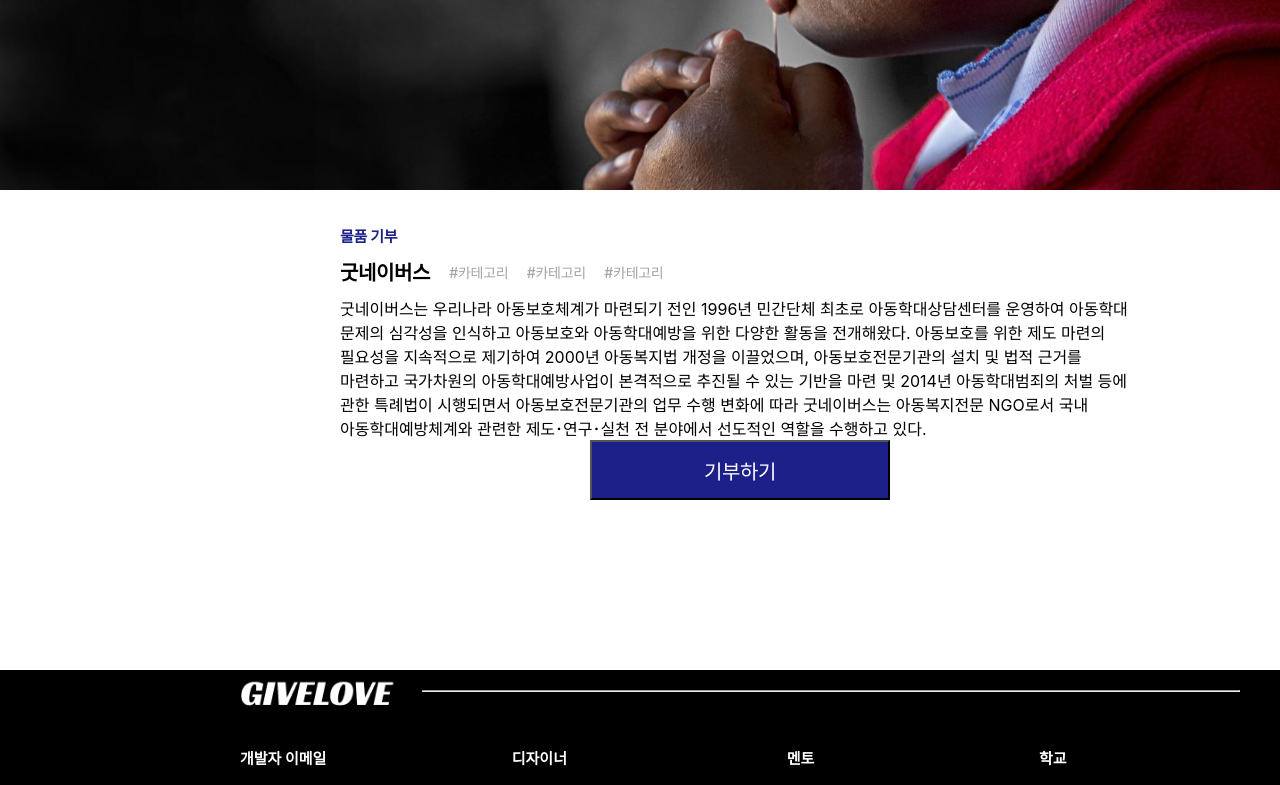
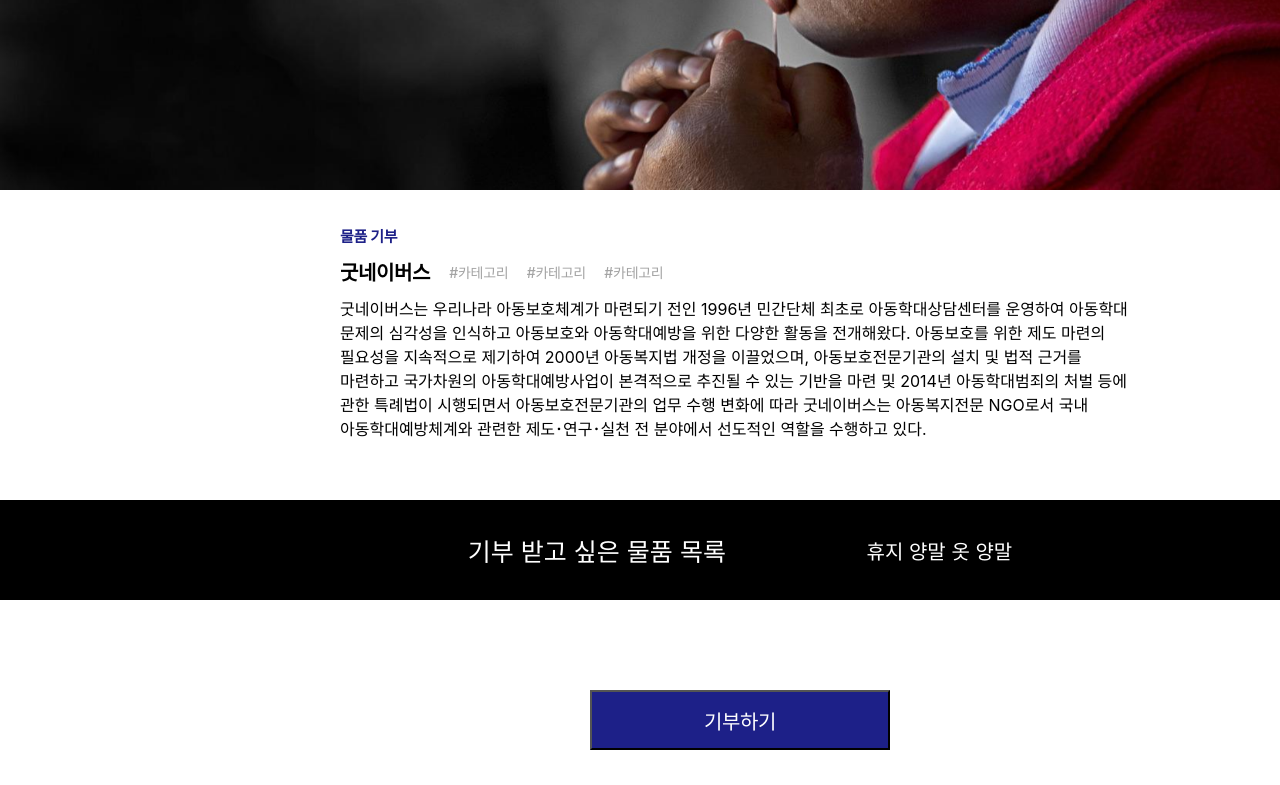
Before and after one commit to Hwanginyoung/Naresha2-GiveLove_project, a React (Create React App) app in the folder givelove/: page /Articledetail in a window 1280 px wide. Shown: the part 380-1165 px from the top of the page. Built offline with nearby package versions, Linux system fonts and the light colour scheme.

Commit message:
Articledetail

```diff
--- a/givelove/src/containers/ArticleDetail.css
+++ b/givelove/src/containers/ArticleDetail.css
@@ -50,6 +50,33 @@
     word-break: keep-all;
 }
 
+.ArticleDetail .donated_items {
+    margin: 60px 0 90px 0;
+    height: 100px;
+    background: black;
+    display: flex;
+    justify-content: center;
+    align-items: center;
+}
+
+.ArticleDetail .donated_items .article {
+    color: white;
+    font-size: 25px;
+    display: flex;
+    align-items: center;
+    White-space: pre-wrap;
+}
+
+.ArticleDetail .donated_items .items {
+    font-size: 20px;
+    color: white;
+    display: flex;
+}
+
+.ArticleDetail .donated_items p {
+    margin: 0;
+}
+
 .ArticleDetail .button {
     display: flex;
     justify-content: center;
--- a/givelove/src/containers/ArticleDetail.js
+++ b/givelove/src/containers/ArticleDetail.js
@@ -13,6 +13,9 @@
                     <p className='agency'>굿네이버스&nbsp;<p className='categories'>#카테고리 #카테고리 #카테고리</p></p>
                     <p className='introduce'>굿네이버스는 우리나라 아동보호체계가 마련되기 전인 1996년 민간단체 최초로 아동학대상담센터를 운영하여 아동학대 문제의 심각성을 인식하고 아동보호와 아동학대예방을 위한 다양한 활동을 전개해왔다. 아동보호를 위한 제도 마련의 필요성을 지속적으로 제기하여 2000년 아동복지법 개정을 이끌었으며, 아동보호전문기관의 설치 및 법적 근거를 마련하고 국가차원의 아동학대예방사업이 본격적으로 추진될 수 있는 기반을 마련 및 2014년 아동학대범죄의 처벌 등에 관한 특례법이 시행되면서 아동보호전문기관의 업무 수행 변화에 따라 굿네이버스는 아동복지전문 NGO로서 국내 아동학대예방체계와 관련한 제도･연구･실천 전 분야에서 선도적인 역할을 수행하고 있다.</p>
                 </div>
+                <div className='donated_items'>
+                    <p className='article'>기부 받고 싶은 물품 목록                    <p className='items'>휴지 양말 옷 양말</p></p>
+                </div>
                 <div className='button'>
                     <button className='donation'>기부하기</button>
                 </div>
```
